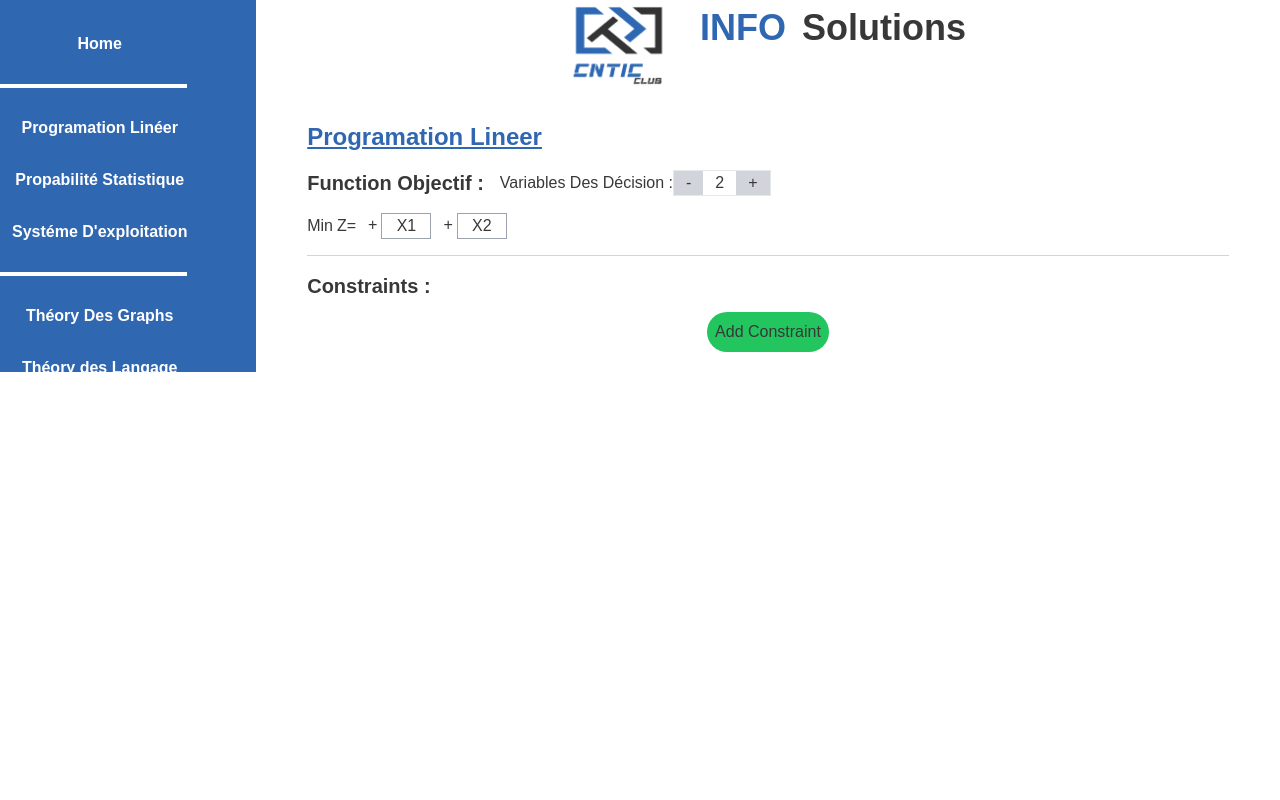
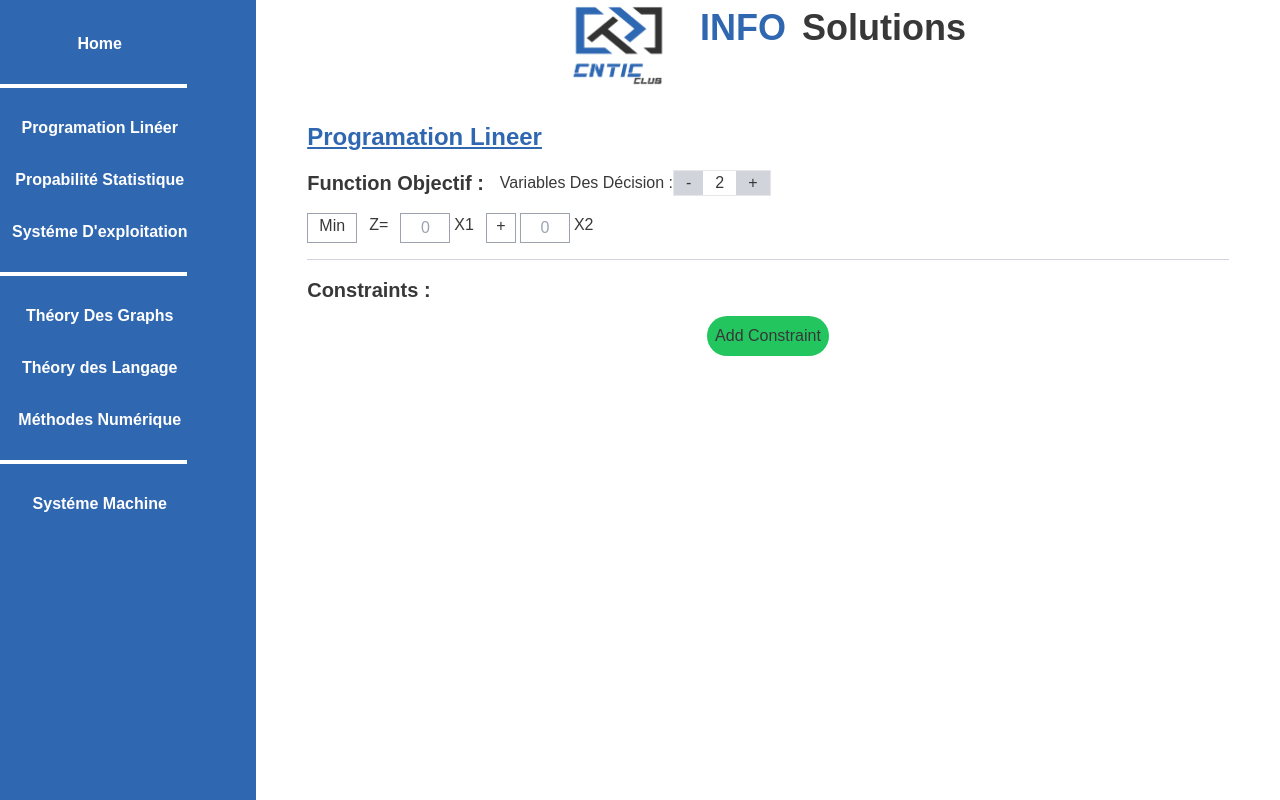
Before and after one commit to imadbenmadi/InfoSolutions, a React (Vite) app: page /PL in a window 1280 px wide. Built offline with nearby package versions, Linux system fonts and the light colour scheme.

Commit message:
Deleting Non Used Context states

```diff
--- a/src/App.jsx
+++ b/src/App.jsx
@@ -4,8 +4,8 @@ import Header from "./Components/Header";
 import { Outlet } from "react-router";
 export default function App() {
     return (
-        <div className="relative h-[100vh] max-h-[100vh] w-[100vw]   ">
-            <div className=" md:flex">
+        <div className="relative h-[100vh] w-[100vw]   ">
+            <div className=" md:flex min-h-full w-full">
                 <div className=" md:flex-[20%] ">
                     <MenuBar />
                 </div>
--- a/src/Components/Apps/PLcontext.jsx
+++ b/src/Components/Apps/PLcontext.jsx
@@ -4,24 +4,15 @@ const PLContext = createContext();
 
 export const PLProvider = ({ children }) => {
     const [variables, setVariables] = useState([]);
+    const [Constraints, SetConstraints] = useState([]);
     const [MinMax, SetMinMax] = useState("Min");
-    const [Operatore, SetOperatore] = useState("<=");
-    const [PlusMinus, SetPlusMinus] = useState("+");
-    const [Value, SetValue] = useState("");
     const [Desision_var_Nbr, SetDesision_var_Nbr] = useState(2);
-    const [Constraints, SetConstraints] = useState([]);
 
     const contextValues = {
         variables,
         setVariables,
         MinMax,
         SetMinMax,
-        Operatore,
-        SetOperatore,
-        PlusMinus,
-        SetPlusMinus,
-        Value,
-        SetValue,
         Desision_var_Nbr,
         SetDesision_var_Nbr,
         Constraints,
--- a/src/Components/PL Components/Containts.jsx
+++ b/src/Components/PL Components/Containts.jsx
@@ -14,7 +14,7 @@ export default function Containts() {
             Operatore: ">=",
             Value: "",
         };
-
+        if (constraints.length < 3) {
             SetConstraints((prevConstraints) => [
                 ...prevConstraints,
                 newConstraint,
@@ -23,6 +23,8 @@ export default function Containts() {
                 ...prevConstraints,
                 newConstraint,
             ]);
+        }
+
     };
 
     const handleRemoveConstraint = (index) => {
--- a/src/Components/PL Components/Function_Objectif.jsx
+++ b/src/Components/PL Components/Function_Objectif.jsx
@@ -5,7 +5,6 @@ export default function Function_Objectif() {
     const {
         MinMax,
         SetMinMax,
-        SetPlusMinus,
         Desision_var_Nbr,
         SetDesision_var_Nbr,
         variables,
@@ -19,15 +18,17 @@ export default function Function_Objectif() {
             (_, index) => ({
                 VariableName: `X${index + 1}`,
                 PlusMinus: "+",
+                input: 0,
             })
         );
         setVariables(newVariables);
+
+        console.log(variables);
     }, [Desision_var_Nbr]);
 
     const decreese = () => {
         if (Desision_var_Nbr > 2) SetDesision_var_Nbr(Desision_var_Nbr - 1);
     };
-
     const increes = () => {
         if (Desision_var_Nbr < 8) {
             SetDesision_var_Nbr(Desision_var_Nbr + 1);
@@ -44,7 +45,7 @@ export default function Function_Objectif() {
 
     const handleInputChange = (index, value) => {
         const updatedVariables = [...variables];
-        updatedVariables[index].VariableName = value;
+        updatedVariables[index].input = value;
         setVariables(updatedVariables);
     };
 
@@ -83,36 +84,45 @@ export default function Function_Objectif() {
             </div>
             {/* Function Objectif */}
             <div className="md:flex">
-                <div className="flex items-center flex-wrap gap-3 text">
+                <div className="flex  gap-3 ">
                     {/* Min/Max */}
+
+                    <div className="flex gap-3 ">
                         <div
-                        className="flex items-center gap-1 cursor-pointer"
+                            className="cursor-pointer border border-gray-400 w-[50px] h-[30px]  text-center "
                             onClick={() => handleToggle("MinMax")}
                         >
                             {MinMax}
+                        </div>
                         <div>Z= </div>
                     </div>
+
+                    <div className="flex  flex-wrap gap-3 ">
                         {/* Variables */}
                         {variables.map((variable, index) => (
                             <div key={index} className="flex gap-1">
-                            {/* Plus/Minus */}
+                                {/* PlusMinus */}
+                                {index !== 0 && (
                                     <div
-                                className="flex gap-1 cursor-pointer"
+                                        className="cursor-pointer border border-gray-400 w-[30px] text-center"
                                         onClick={() => togglePlusMinus(index)}
                                     >
                                         {variable.PlusMinus}
                                     </div>
+                                )}
+
                                 <input
                                     className="border border-gray-400 w-[50px] text-center"
                                     type="text"
-                                value={variable.VariableName}
                                     onChange={(e) =>
                                         handleInputChange(index, e.target.value)
                                     }
-                                placeholder={`Variable ${index + 1}`}
+                                    placeholder="0"
                                 />
+                                <div>{variable.VariableName}</div>
                             </div>
                         ))}
+                    </div>
                 </div>
             </div>
         </>
```
Lines whose indentation alone changed are shown as unchanged.
